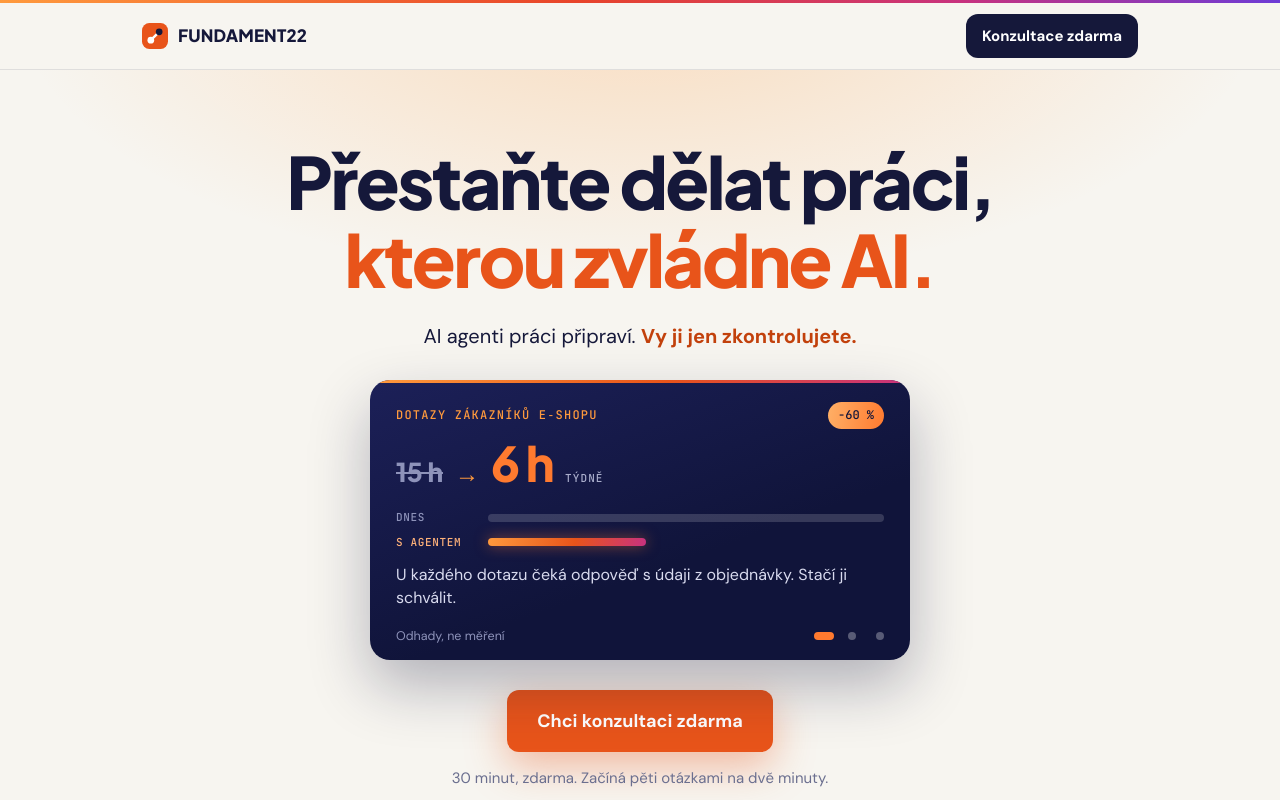
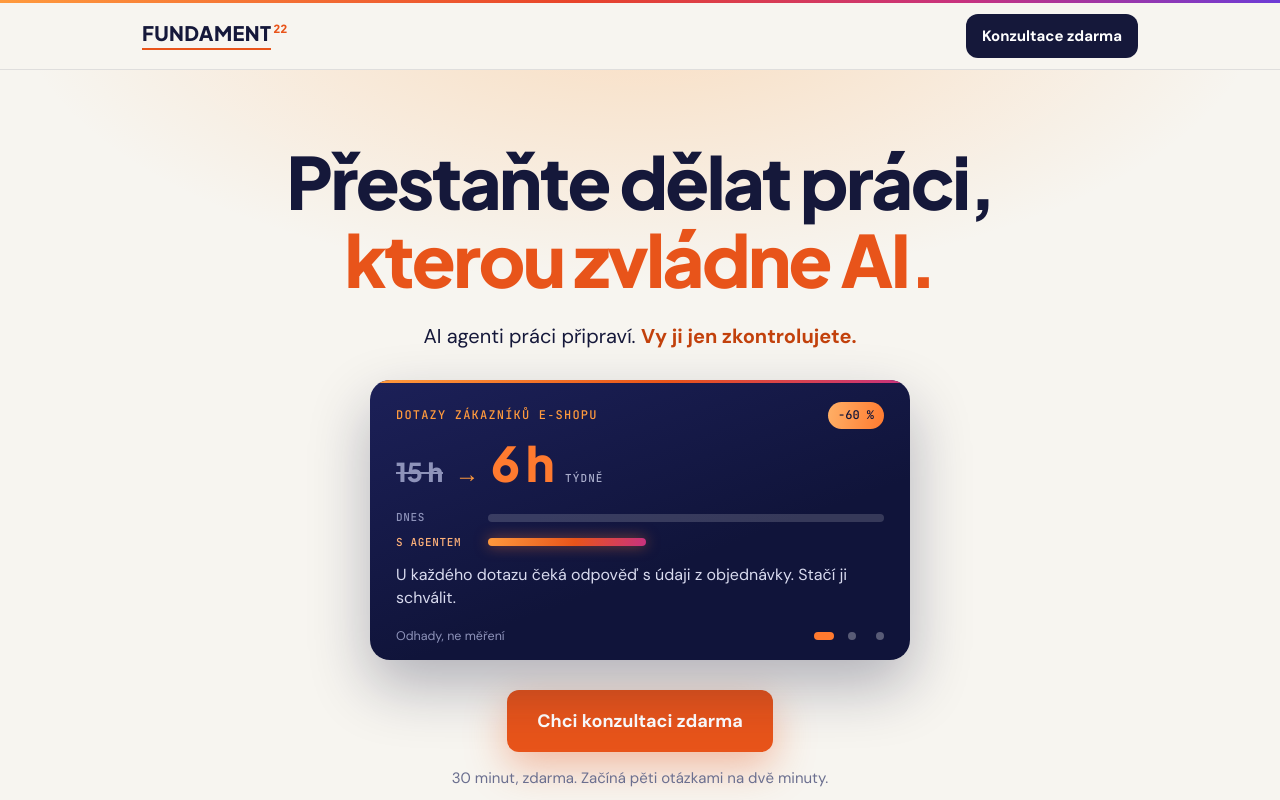
Before and after one commit to adamku8/fundament22, a plain HTML site: page start/index.html in a window 1280 px wide. Shown: the top 800 px of the page. Drawn offline with Linux system fonts and the light colour scheme.

Commit message:
start: logo H (FUNDAMENT s exponentem 22)
Co-Authored-By: Claude Fable 5.2 <noreply@anthropic.com>

```diff
--- a/start/index.html
+++ b/start/index.html
@@ -305,11 +305,19 @@ footer a{text-decoration:none}footer a:hover{color:#fff;text-decoration:underlin
 footer h4{font-family:var(--mono);font-size:11px;letter-spacing:.14em;text-transform:uppercase;color:#8E93BA;margin:0 0 12px;font-weight:400}
 footer nav{display:grid;gap:8px;align-content:start}
 .fbot{display:flex;flex-wrap:wrap;gap:8px 24px;justify-content:space-between;margin-top:32px;padding-top:18px;border-top:1px solid rgba(255,255,255,.08);font-size:13.5px}
+.logo{font-size:20px;letter-spacing:.02em}
+.wm{display:inline-flex;align-items:flex-start;line-height:1}
+.wm b{font-family:var(--disp);font-weight:800;padding-bottom:5px;border-bottom:2px solid var(--or)}
+.wm sup{font-family:var(--disp);font-weight:800;font-size:.56em;line-height:1;color:var(--or);margin-left:2px;vertical-align:baseline;position:static}
+@media(max-width:420px){.logo{font-size:18px}}
+@media(max-width:375px){.logo{font-size:17px}}
+@media(max-width:340px){.logo{font-size:15px}}
+.fbrand .wm{font-size:20px;letter-spacing:.02em;color:#fff}
 </style>
 </head>
 <body>
 <header class="top"><div class="wrap">
-<a class="logo" href="../" aria-label="FUNDAMENT22"><svg viewBox="0 0 28 28" width="26" height="26" aria-hidden="true"><rect width="28" height="28" rx="8" fill="#E8541A"/><path d="M9.5 18.5L18.5 9.5" stroke="#fff" stroke-width="2.6" stroke-linecap="round"/><circle cx="9.5" cy="18.5" r="3.6" fill="#fff"/><circle cx="18.5" cy="9.5" r="3.6" fill="#15183A"/></svg><span>FUNDAMENT22</span></a>
+<a class="logo" href="../" aria-label="FUNDAMENT22"><span class="wm"><b>FUNDAMENT</b><sup>22</sup></span></a>
 <a class="btn sm" href="#analyza">Konzultace zdarma</a>
 </div></header>
 
@@ -429,7 +437,7 @@ footer nav{display:grid;gap:8px;align-content:start}
 
 <footer><div class="wrap">
 <div class="fcols">
-<div class="fbrand"><b>FUNDAMENT22</b><p>AI firma pro 22. století. AI agenti a automatizace procesů pro firmy.</p></div>
+<div class="fbrand"><span class="wm"><b>FUNDAMENT</b><sup>22</sup></span><p>AI firma pro 22. století. AI agenti a automatizace procesů pro firmy.</p></div>
 <nav aria-label="Obory"><h4>Obory</h4><a href="https://fundament22.com/ai-pro-e-shopy/">AI pro e‑shopy a retail</a><a href="https://fundament22.com/ai-pro-profesni-sluzby/">AI pro profesní služby</a><a href="https://fundament22.com/ai-ve-vyrobe-a-velkoobchodu/">AI ve výrobě a velkoobchodu</a></nav>
 <nav aria-label="Profesní služby"><h4>Profesní služby</h4><a href="https://fundament22.com/ai-pro-ucetni/">AI pro účetní</a><a href="https://fundament22.com/ai-pro-advokaty/">AI pro advokáty a právníky</a><a href="https://fundament22.com/ai-v-hr/">AI v HR a náboru</a><a href="https://fundament22.com/ai-pro-marketingove-agentury/">AI pro marketingové agentury</a></nav>
 <nav aria-label="Kontakt"><h4>Kontakt</h4><a href="#analyza">Konzultace zdarma</a><a href="mailto:petr@locoglobal.ai">petr@locoglobal.ai</a><a href="../demo/">Ukázka</a><a href="../">Podrobná verze webu</a></nav>
```
